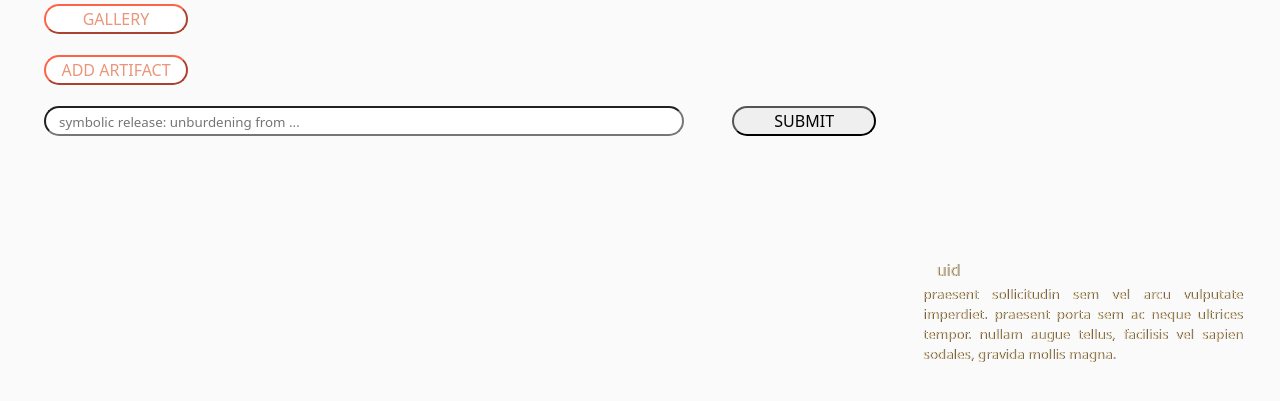
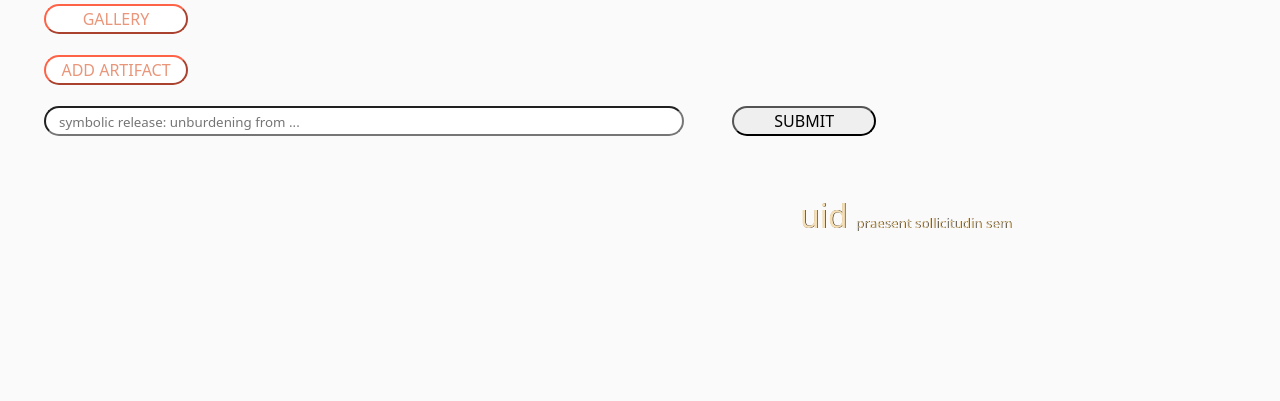
Before and after one commit to jasondoze/Inheritance-, a Django app: page / in a window 1280 px wide. Shown: the part 284-685 px from the top of the page. Run offline with Django 3.2, Linux system fonts and the light colour scheme; tables that the repository leaves empty hold one stand-in row (values such as "Sample post"); grey boxes marked "Sample" are stand-in pictures; some libraries are stand-ins or nearby versions.

Commit message:
uid alignment fixed, media query for small(est) screen completed, general code clean up and trying to wire uid

```diff
--- a/inheritance/inheritanceapp/static/style.css
+++ b/inheritance/inheritanceapp/static/style.css
@@ -20,22 +20,22 @@ body {
 #ImgOnLandingPage {
   width: 100%;
 }
-#landingPgArtifactUID {
+.artifactInfoLandingPg {
+  position: absolute;
+  left: 50rem;
+  bottom: -7.5rem;
+}
+.landingPgArtifactUID {
   color: wheat;
-  font-size: medium;
+  font-size: xx-large;
   text-transform: lowercase;
   text-shadow: 0.031rem 0.031rem black;
-
-  position: absolute;
-  right: 20rem;
-  bottom: -9.5rem;
+  margin-right: 0.5rem;
 }
-#landingPgArtifactUID:hover {
-  color: black;
+.landingPgArtifactUID:hover {
+  color: darkblue;
   cursor: pointer;
-  transform: scale(1.5);
-  transition: all 1.75s;
-  text-shadow: 0.031rem 0.031rem whitesmoke;
+  text-shadow: 0.031rem 0.031rem turquoise;
 }
 .landingPgArtifactDescr {
   width: 25%;
@@ -43,11 +43,6 @@ body {
   font-size: smaller;
   text-transform: lowercase;
   text-shadow: 0.031rem 0.031rem black;
-  text-align: justify;
-
-  position: absolute;
-  right: 2.313rem;
-  bottom: -15.313rem;
 }
 button,
 #symbolicRelease,
--- a/inheritance/inheritanceapp/templates/landingpage.html
+++ b/inheritance/inheritanceapp/templates/landingpage.html
@@ -1,5 +1,6 @@
 <!-- Sets the stage for the inheritance experience -->
 {% extends 'main.html' %} {% load static %} {% block content%}
+<div id="bigViewDiv">
   <div id="landingPageAllContentButImgDiv">
     <button type="button" title="Our Story Button">
       <a href="{% url 'ourstory' %}">OUR STORY</a>
@@ -33,19 +34,23 @@
       />
     </form>
 
-  <div id="landingPageUIDDescDiv">
-    <h1 id="landingPgArtifactUID">uid</h1>
-    <p class="landingPgArtifactDescr">
-      Praesent sollicitudin sem vel arcu vulputate imperdiet. Praesent porta sem
-      ac neque ultrices tempor. Nullam augue tellus, facilisis vel sapien
-      sodales, gravida mollis magna.
+    <p class="artifactInfoLandingPg">
+      <a href="/"></a><span class="landingPgArtifactUID">uid</span
+      ></a><span class="landingPgArtifactDescr">Praesent sollicitudin sem</span>
     </p>
-  </div>
   </div>
 
   <div id="landingPageImgOnlyDiv">
     <!-- single row/col to contain dynamic randomized image on landing page pulled from images uploaded to gallery -->
-  <img src="{{background.image.url}}" alt="Dummy Image" id="ImgOnLandingPage" />
+    <img
+      src="{{background.image.url}}"
+      alt="Dummy Image"
+      id="ImgOnLandingPage"
+    />
+  </div>
 </div>
 
+<div id="tinyViewDiv"><h1>GO BIGGER</h1><p>your device/screen size is insufficient</p></div>
+
   {% endblock content %}
+</div>
--- a/inheritance/inheritanceapp/views.py
+++ b/inheritance/inheritanceapp/views.py
@@ -10,9 +10,11 @@ import random
 
 # This function takes in a request and returns the template landingpage.html with an object of all artifacts ordered by their artifact_id. The code is using the objects method to get all artifacts from the database, then it orders them by their artifact_id which will be used later on when rendering the page. The code returns a landingpage.html template that contains the list of all artifacts.
 def landingpage(request):
-   artifact = Artifact.objects.all().order_by('artifact_id')
-   background = random.choice(artifact)
-   return render(request=request, template_name='landingpage.html', context={'background': background}) # This function renders the ourstory html
+    artifact = Artifact.objects.all().order_by('artifact_id')
+    background = random.choice(artifact)
+    return render(request=request, template_name='landingpage.html', context={'background': background, 'id': id})
+
+# This function renders the ourstory html
 def ourstory(request):
     return render(request,'ourstory.html')
 
```
Also changed, not shown: other parts of inheritance/inheritanceapp/static/style.css (+27 -8 lines). Lines whose indentation alone changed are shown as unchanged.
